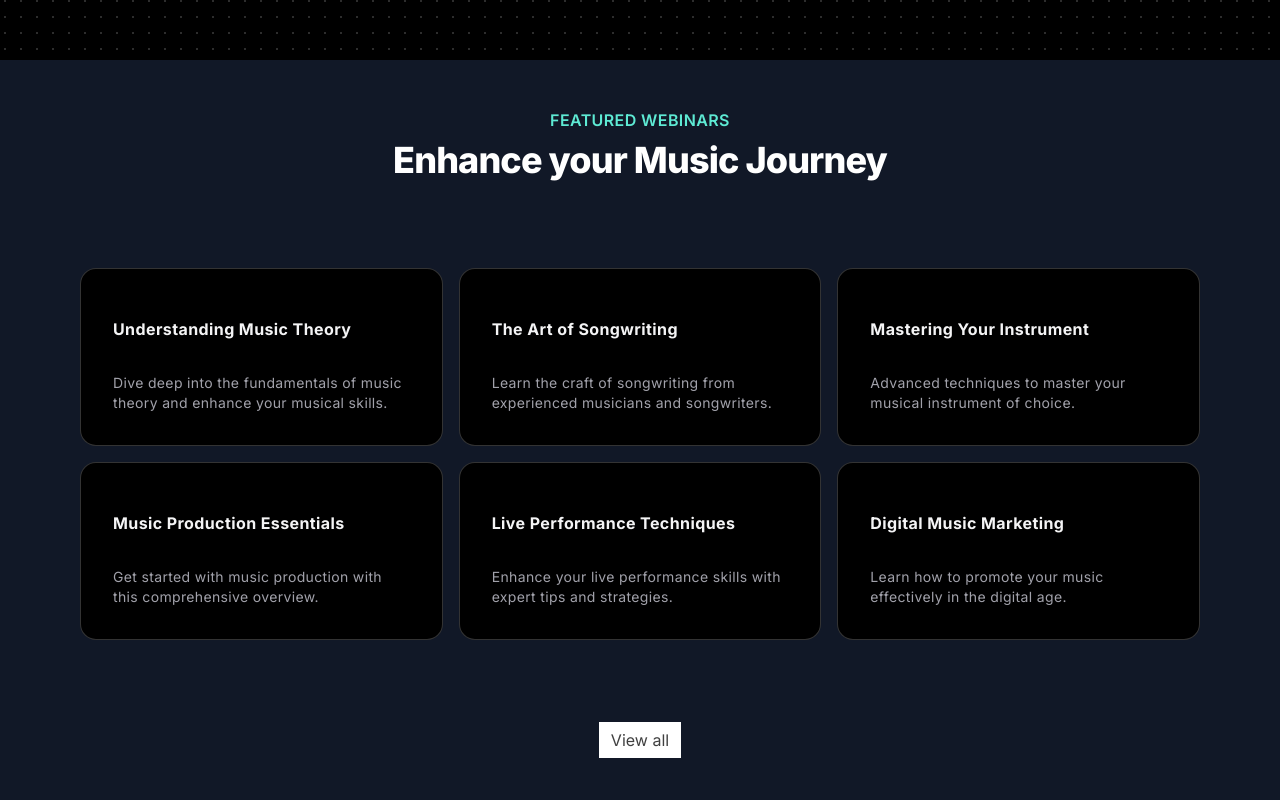
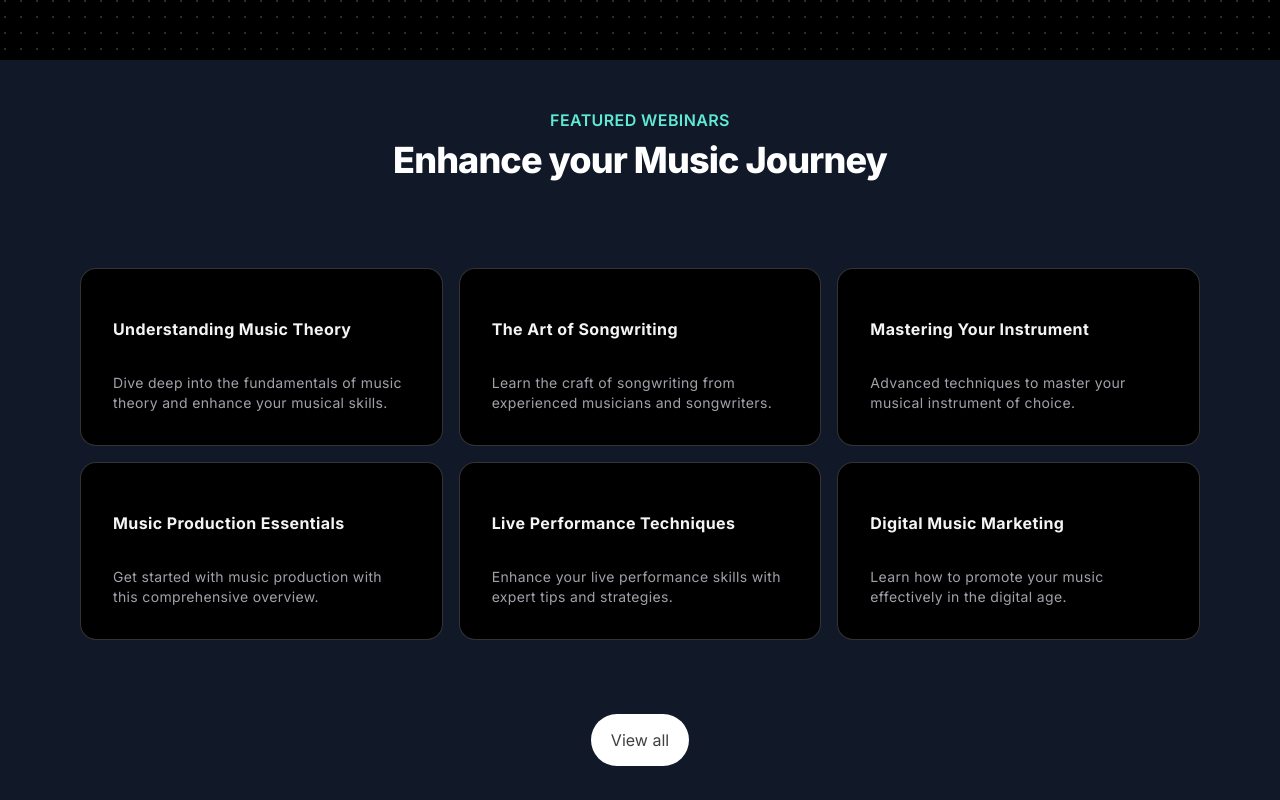
Before and after one commit to Pranay50x/MusicProject, a Next.js app in the folder musicnextjs/: page / in a window 1280 px wide. Shown: the part 2496-3296 px from the top of the page. Built offline with nearby package versions, Linux system fonts and the light colour scheme.

Commit message:
added changes to buttons

```diff
--- a/musicnextjs/src/components/Webinars.tsx
+++ b/musicnextjs/src/components/Webinars.tsx
@@ -73,7 +73,8 @@ function Webinars() {
                 </HoverEffect>
             </div>
             <div className='mt-10 text-center'>
-                <Link href={'/'} className='px-3 py-2 rounded-border border-neutral-600 text-neutral-700 bg-white hover:bg-grey-100 transition duration-200 '>
+                <Link href={'/'}className='px-5 py-4 rounded-border border-neutral-600 text-neutral-700 bg-white hover:bg-grey-100 transition duration-200 mt-3'
+                                style={{borderTopLeftRadius: '50px', borderTopRightRadius: '50px', borderBottomLeftRadius: '50px', borderBottomRightRadius: '50px'}}>
                     View all
                 </Link>
             </div>
```
